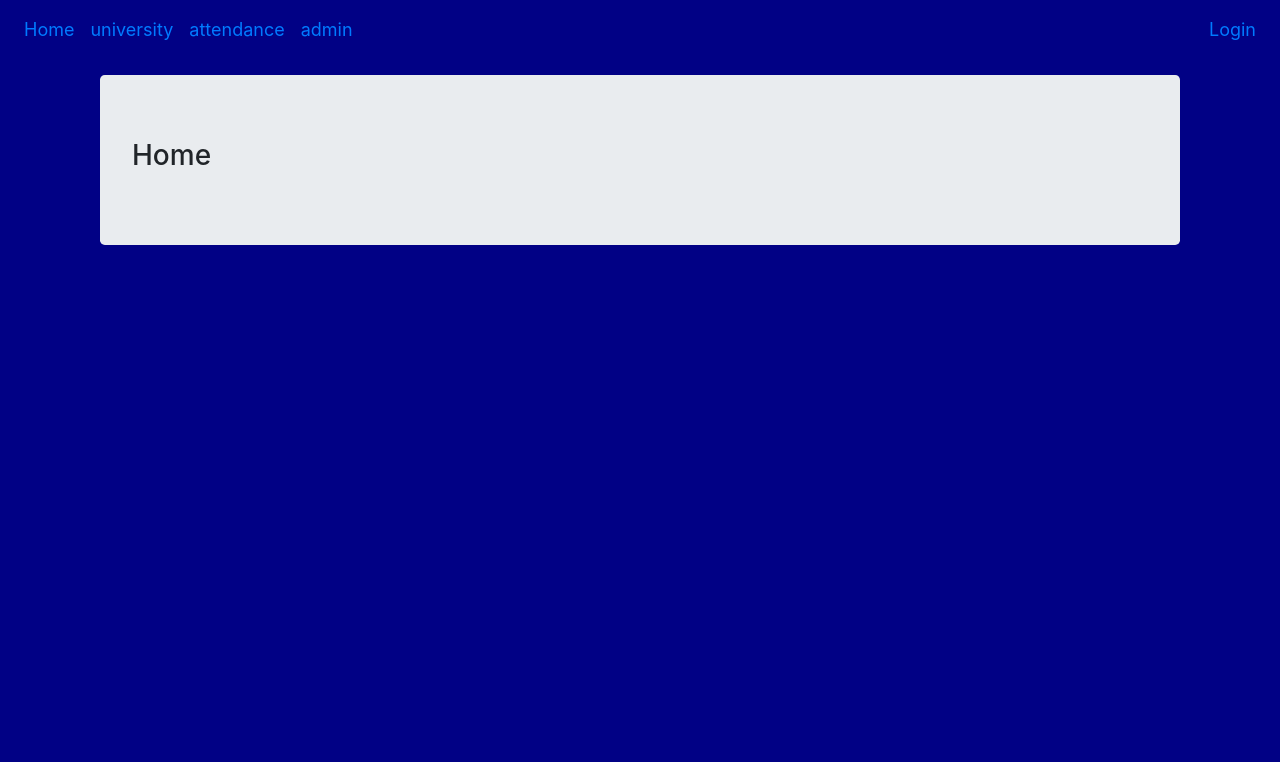
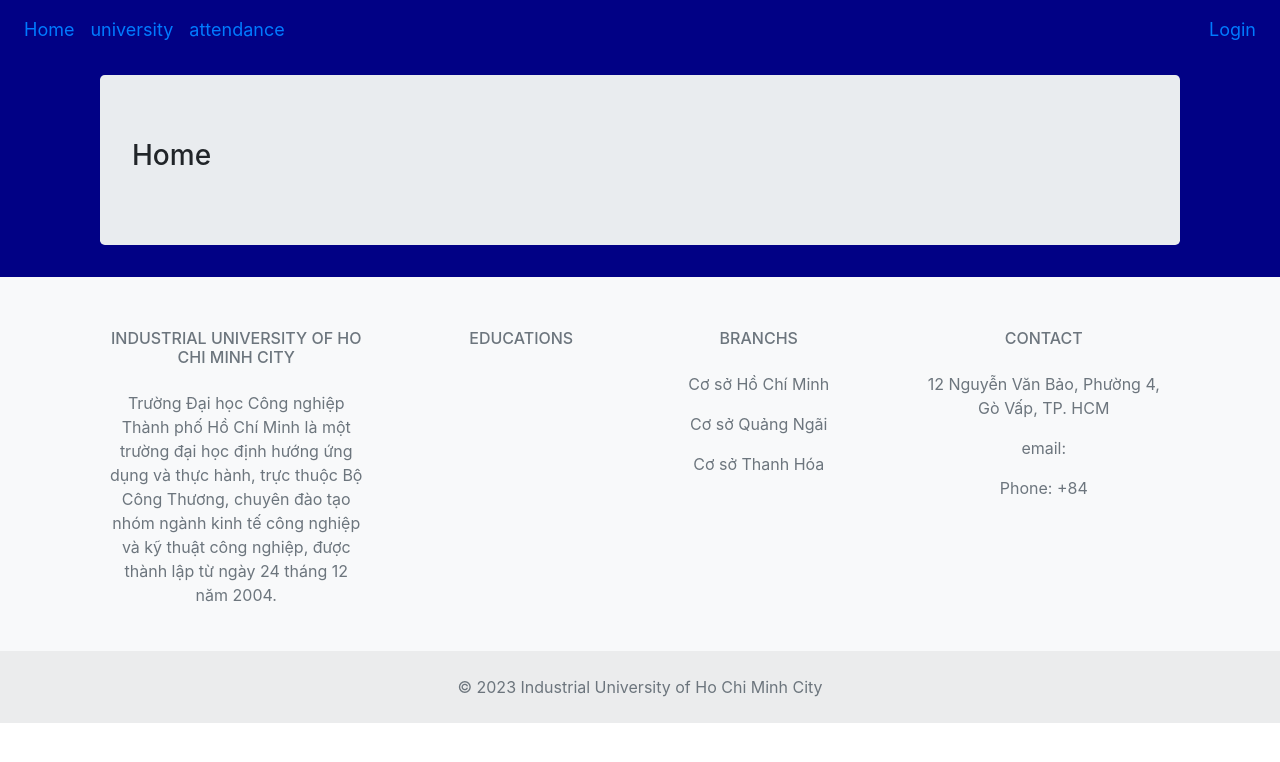
Before and after one commit to VoDinhNghia/frontend-library, a React (Create React App) app: page / in a window 1280 px wide. Shown: the top 762 px of the page. Built offline with nearby package versions, Linux system fonts and the light colour scheme.

Commit message:
Page organization by role and add footer

```diff
--- a/package.json
+++ b/package.json
@@ -8,6 +8,7 @@
     "@testing-library/user-event": "^14.1.1",
     "axios": "^0.27.2",
     "bootstrap": "^4.6.2",
+    "mdb-react-ui-kit": "^5.1.0",
     "react": "^18.2.0",
     "react-dom": "^18.2.0",
     "react-router-dom": "^6.4.0",
--- a/src/App.css
+++ b/src/App.css
@@ -31,12 +31,11 @@
   border-radius: 50%;
 }
 
-.menuApp {
+.AppMain {
   background-color: rgb(1, 1, 133);
-  height: 1000px;
 }
 
-.menuApp nav div li {
+.AppMain nav div li {
   color: white;
   font-size: 18px;
 }
--- a/src/App.js
+++ b/src/App.js
@@ -1,125 +1,45 @@
 import React, { Component } from "react";
-import { Routes, Route, Link } from "react-router-dom";
+import { Routes, Route } from "react-router-dom";
 import "bootstrap/dist/css/bootstrap.min.css";
 import "./App.css";
-
-import AuthService from "./services/authService";
-
 import Login from "./components/login";
 import Home from "./components/home";
-import BoardAdmin from "./components/dashboard";
-
-import EventBus from "./common/eventBus";
+import BoardLibrarian from "./components/dashboardLibrarian";
+import BoardAdmin from "./components/dashboardAdmin";
+import BoardStudents from "./components/dashboardStudents";
 import PrivateRoute from './common/ProtectedRouter';
+import Footer from "./components/footer";
+import MenuMain from "./components/menuMain";
+import NotFoundRoute from "./components/notfoundPage";
 
 class App extends Component {
   constructor(props) {
     super(props);
-    this.logOut = this.logOut.bind(this);
 
     this.state = {
-      showAdminBoard: false,
-      currentUser: undefined,
+      content: 'hello'
     };
   }
 
-  componentDidMount() {
-    const user = AuthService.getCurrentUser();
-
-    if (user) {
-      this.setState({
-        currentUser: user,
-        showAdminBoard: user.role.includes("LIBRARIAN"),
-      });
-    }
-
-    EventBus.on("logout", () => {
-      this.logOut();
-    });
-  }
-
-  componentWillUnmount() {
-    EventBus.remove("logout");
-  }
-
-  logOut() {
-    AuthService.logout();
-    this.setState({
-      showModeratorBoard: false,
-      showAdminBoard: false,
-      currentUser: undefined,
-    });
-  }
-
   render() {
-    const { currentUser, showAdminBoard } = this.state;
 
     return (
-      <div className="menuApp">
-        <nav className="navbar navbar-expand">
-          <div className="navbar-nav mr-auto">
-            <li className="nav-item">
-              <Link to={"/home"} className="nav-link">
-                Home
-              </Link>
-            </li>
-
-            <li className="nav-item">
-              <a target="_blank" href="http://localhost:8000" className="nav-link" rel="noreferrer">
-                university
-              </a>
-            </li>
-
-            <li className="nav-item">
-              <a target="_blank" href="http://localhost:8002" className="nav-link" rel="noreferrer">
-                attendance
-              </a>
-            </li>
-
-            <li className="nav-item">
-              <a target="_blank" href="http://localhost:8003" className="nav-link" rel="noreferrer">
-                admin
-              </a>
-            </li>
-
-            {showAdminBoard && (
-              <li className="nav-item">
-                <Link to={"/dashboard"} className="nav-link">
-                  Admin Board
-                </Link>
-              </li>
-            )}
-          </div>
-
-          {currentUser ? (
-            <div className="navbar-nav ml-auto">
-              <li className="nav-item">
-                <a href="/login" className="nav-link" onClick={this.logOut}>
-                  Log out
-                </a>
-              </li>
-            </div>
-          ) : (
-            <div className="navbar-nav ml-auto">
-              <li className="nav-item">
-                <Link to={"/login"} className="nav-link">
-                  Login
-                </Link>
-              </li>
-            </div>
-          )}
-        </nav>
+      <div className="AppMain">
+        <MenuMain />
 
         <div className="container mt-3">
           <Routes>
             <Route path="/" element={<Home />} />
             <Route path="/home" element={<Home />} />
             <Route path="/login" element={<Login />} />
-            <Route path="/dashboard" element={<PrivateRoute><BoardAdmin /></PrivateRoute>} />
+            <Route path="/dashboard-librarian" element={<PrivateRoute><BoardLibrarian /></PrivateRoute>} />
+            <Route path="/dashboard-students" element={<PrivateRoute><BoardStudents /></PrivateRoute>} />
+            <Route path="/dashboard-admin" element={<PrivateRoute><BoardAdmin /></PrivateRoute>} />
+            <Route path="*" element={<NotFoundRoute />} />
           </Routes>
         </div>
 
-        {/* <AuthVerify logOut={this.logOut}/> */}
+        <Footer />
       </div>
     );
   }
--- /dev/null
+++ b/src/components/dashboardAdmin.js
@@ -0,0 +1,21 @@
+import React, { Component } from "react";
+
+export default class BoardAdmin extends Component {
+  constructor(props) {
+    super(props);
+
+    this.state = {
+      content: ""
+    };
+  }
+
+  render() {
+    return (
+      <div className="container">
+        <header className="jumbotron">
+          <h3>Dashboard admin page</h3>
+        </header>
+      </div>
+    );
+  }
+}
--- /dev/null
+++ b/src/components/dashboardLibrarian.js
@@ -0,0 +1,21 @@
+import React, { Component } from "react";
+
+export default class BoardLibrarian extends Component {
+  constructor(props) {
+    super(props);
+
+    this.state = {
+      content: ""
+    };
+  }
+
+  render() {
+    return (
+      <div className="container">
+        <header className="jumbotron">
+          <h3>Dashboard librarian page</h3>
+        </header>
+      </div>
+    );
+  }
+}
--- a/src/components/dashboard.js
+++ b/src/components/dashboardStudents.js
@@ -1,6 +1,6 @@
 import React, { Component } from "react";
 
-export default class BoardAdmin extends Component {
+export default class BoardStudents extends Component {
   constructor(props) {
     super(props);
 
@@ -13,7 +13,7 @@
     return (
       <div className="container">
         <header className="jumbotron">
-          <h3>Dashboard page</h3>
+          <h3>Dashboard students page</h3>
         </header>
       </div>
     );
--- /dev/null
+++ b/src/components/footer.js
@@ -0,0 +1,60 @@
+import React from 'react';
+import { MDBFooter, MDBContainer, MDBRow, MDBCol, MDBIcon } from 'mdb-react-ui-kit';
+
+export default function Footer() {
+  return (
+    <MDBFooter bgColor='light' className='text-center text-lg-start text-muted'>
+
+      <section className='p-1'>
+        <MDBContainer className='text-center text-md-start mt-5'>
+          <MDBRow className='mt-3'>
+            <MDBCol md="3" lg="4" xl="3" className='mx-auto mb-4'>
+              <h6 className='text-uppercase fw-bold mb-4'>
+                <MDBIcon icon="gem" className="me-3" />
+                Industrial University of Ho Chi Minh City
+              </h6>
+              <p>
+              Trường Đại học Công nghiệp Thành phố Hồ Chí Minh là một trường đại học định hướng ứng dụng và thực hành, trực thuộc Bộ Công Thương, chuyên đào tạo nhóm ngành kinh tế công nghiệp và kỹ thuật công nghiệp, được thành lập từ ngày 24 tháng 12 năm 2004.
+              </p>
+            </MDBCol>
+
+            <MDBCol md="2" lg="2" xl="2" className='mx-auto mb-4'>
+              <h6 className='text-uppercase fw-bold mb-4'>Educations</h6>
+            </MDBCol>
+
+            <MDBCol md="3" lg="2" xl="2" className='mx-auto mb-4'>
+              <h6 className='text-uppercase fw-bold mb-4'>Branchs</h6>
+              <p>
+                Cơ sở Hồ Chí Minh
+              </p>
+              <p>
+                Cơ sở Quảng Ngãi
+              </p>
+              <p>
+                Cơ sở Thanh Hóa
+              </p>
+            </MDBCol>
+
+            <MDBCol md="4" lg="3" xl="3" className='mx-auto mb-md-0 mb-4'>
+              <h6 className='text-uppercase fw-bold mb-4'>Contact</h6>
+              <p>
+                {/* <MDBIcon icon="home" className="me-2" /> */}
+                12 Nguyễn Văn Bảo, Phường 4, Gò Vấp, TP. HCM
+              </p>
+              <p>
+                email:
+              </p>
+              <p>
+                Phone: +84
+              </p>
+            </MDBCol>
+          </MDBRow>
+        </MDBContainer>
+      </section>
+
+      <div className='text-center p-4' style={{ backgroundColor: 'rgba(0, 0, 0, 0.05)' }}>
+        © 2023 Industrial University of Ho Chi Minh City
+      </div>
+    </MDBFooter>
+  );
+}
--- /dev/null
+++ b/src/components/menuMain.js
@@ -0,0 +1,109 @@
+import React, { Component } from "react";
+import { Link } from "react-router-dom";
+import AuthService from "../services/authService";
+import EventBus from "../common/eventBus";
+
+export default class MenuMain extends Component {
+  constructor(props) {
+    super(props);
+    this.logOut = this.logOut.bind(this);
+
+    this.state = {
+      showLibraryBoard: false,
+      showAdminBoard: false,
+      showUserBoard: false,
+      currentUser: undefined,
+    };
+  }
+
+  componentDidMount() {
+    const user = AuthService.getCurrentUser();
+
+    if (user) {
+      this.setState({
+        currentUser: user,
+        showLibraryBoard: user.role.includes("LIBRARIAN"),
+        showAdminBoard: user.role.includes("ADMIN"),
+        showUserBoard: user.role.includes("STUDENT"),
+      });
+    }
+
+    EventBus.on("logout", () => {
+      this.logOut();
+    });
+  }
+
+  componentWillUnmount() {
+    EventBus.remove("logout");
+  }
+
+  logOut() {
+    AuthService.logout();
+    this.setState({
+      showModeratorBoard: false,
+      showLibraryBoard: false,
+      currentUser: undefined,
+    });
+  }
+
+  render() {
+    const { currentUser, showLibraryBoard, showAdminBoard } = this.state;
+    return (
+        <nav className="navbar navbar-expand">
+        <div className="navbar-nav mr-auto">
+          <li className="nav-item">
+            <Link to={"/home"} className="nav-link">
+              Home
+            </Link>
+          </li>
+
+          <li className="nav-item">
+            <a target="_blank" href="http://localhost:8000" className="nav-link" rel="noreferrer">
+              university
+            </a>
+          </li>
+
+          <li className="nav-item">
+            <a target="_blank" href="http://localhost:8002" className="nav-link" rel="noreferrer">
+              attendance
+            </a>
+          </li>
+
+          {showLibraryBoard && (
+            <li className="nav-item">
+              <Link to={"/dashboard-librarian"} className="nav-link">
+                dashboard librarian
+              </Link>
+            </li>
+          )}
+
+          {showAdminBoard && (
+            <li className="nav-item">
+              <Link to={"/dashboard-admin"} className="nav-link">
+                dashboard admin
+              </Link>
+            </li>
+          )}
+        </div>
+
+        {currentUser ? (
+          <div className="navbar-nav ml-auto">
+            <li className="nav-item">
+              <a href="/login" className="nav-link" onClick={this.logOut}>
+                Log out
+              </a>
+            </li>
+          </div>
+        ) : (
+          <div className="navbar-nav ml-auto">
+            <li className="nav-item">
+              <Link to={"/login"} className="nav-link">
+                Login
+              </Link>
+            </li>
+          </div>
+        )}
+      </nav>
+    );
+  }
+}
--- /dev/null
+++ b/src/components/notfoundPage.js
@@ -0,0 +1,21 @@
+import React, { Component } from "react";
+
+export default class NotFoundRoute extends Component {
+  constructor(props) {
+    super(props);
+
+    this.state = {
+      content: ""
+    };
+  }
+
+  render() {
+    return (
+      <div className="container">
+        <header className="jumbotron">
+          <h3>Not found page</h3>
+        </header>
+      </div>
+    );
+  }
+}
```
Also changed, not shown: src/components/login.js (+14 -1 lines), 1 other file (tests, documents, lock files or other folders).
